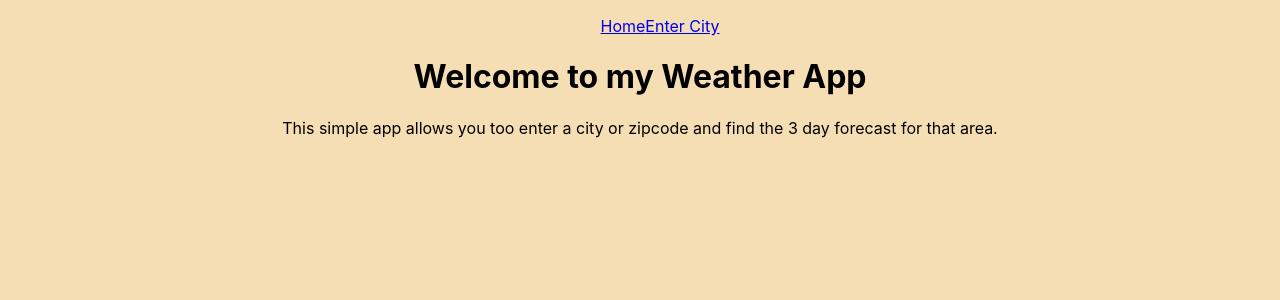
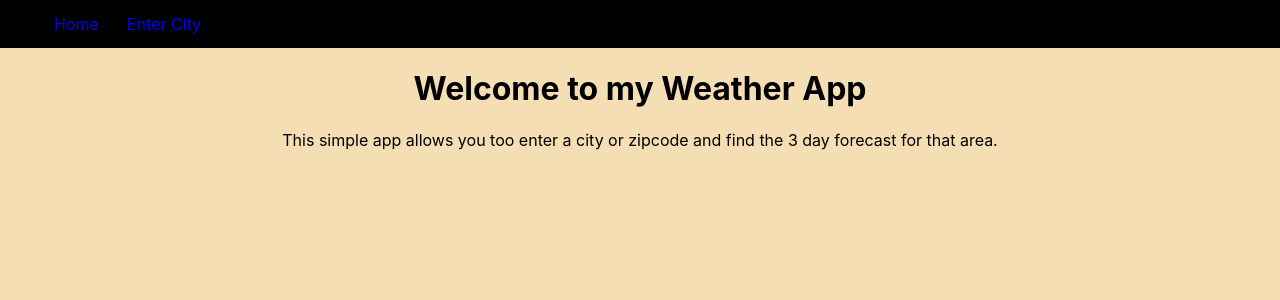
Before and after one commit to EmmanouilRichman/weather-app, a React (Create React App) app: page / in a window 1280 px wide. Shown: the top 300 px of the page. Built offline with nearby package versions, Linux system fonts and the light colour scheme.

Commit message:
Style Navbar and weather components

```diff
--- a/package.json
+++ b/package.json
@@ -1,6 +1,5 @@
 {
   "homepage": "https://emmanouilrichman.github.io/weather-app/",
-
   "name": "weather-app",
   "version": "0.1.0",
   "private": true,
@@ -14,6 +13,7 @@
     "react-hook-form": "^6.11.5",
     "react-router-dom": "^5.2.0",
     "react-scripts": "4.0.1",
+    "styled-components": "^5.2.1",
     "web-vitals": "^0.2.4"
   },
   "scripts": {
--- a/src/Components/Navbar.js
+++ b/src/Components/Navbar.js
@@ -1,17 +1,11 @@
 import React from 'react'
-import { Switch, Link } from 'react-router-dom';
+import { Link } from 'react-router-dom';
 
 export default function Navbar() {
     return (
-        <div>
-            <ul>
-            <Switch>
-                <Link to="/">Home</Link>
-            </Switch>
-            <Switch>
-                <Link to="/getinfo">Enter City</Link>
-            </Switch>
+            <ul className="nav">
+                    <li><Link to="/" style={{ textDecoration: 'inherit' }}>Home</Link></li>
+                    <li><Link to="/getinfo" style={{ textDecoration: 'inherit' }}>Enter City</Link></li>
             </ul>
-        </div>
     );
 }
--- a/src/Views/GetInfo.js
+++ b/src/Views/GetInfo.js
@@ -13,9 +13,9 @@ function handleSubmit(){
     if(redirect === false){
     return (
         <div>
-            <h1>Please Enter Your Desired City</h1>
+            <h1>Please Enter Your Desired City/Zip</h1>
             <form onSubmit={handleSubmit}>
-               <label>City: </label>
+               <label>City/Zip: </label>
                <input type="text" value={city} onChange={e => setCity(e.target.value)} required />
                <br></br>
                 <button type="submit" value="Submit">Submit</button>
--- a/src/Views/Weather.js
+++ b/src/Views/Weather.js
@@ -26,15 +26,15 @@ export default function Weather(props) {
     // console.log(forecast[0].date);
     return (
         <div>
-            <h1>3 Day forecast for {name}, {region}, {country}</h1>
+            <h1>Three Day forecast for {name}, {region}, {country}</h1>
 
                 {forecast.map(day =>{
                    return(
                     <div className="Row">
                         <div className="Col">
+                            <h3>{day.date}</h3>
                             <img src={day.day.condition.icon} alt="conditions"></img>
-                            <h3>{day.date}</h3>
-                            <p>{day.day.avgtemp_f}</p>
+                            <p>{day.day.avgtemp_f}<span>&#8457;</span></p>
                             <p>{day.day.condition.text}</p>
                         </div>
                    </div>
--- a/src/index.js
+++ b/src/index.js
@@ -1,6 +1,7 @@
 import React from 'react';
 import ReactDOM from 'react-dom';
 import './index.css';
+import './navbar.css';
 import App from './App';
 
 ReactDOM.render(
--- /dev/null
+++ b/src/navbar.css
@@ -0,0 +1,15 @@
+.nav {
+    overflow: hidden;
+    background-color: black;
+    margin-top: 0;
+    list-style: none;
+  }
+
+  .nav li {
+    float: left;
+    display: block;
+    text-align: center;
+    padding: 14px;
+    text-decoration: none;
+    color: white;
+  }
--- a/src/weather.css
+++ b/src/weather.css
@@ -1,4 +1,11 @@
 .Row{
-    float: inline-start;
-    justify-content: center;
+    /* float: inline-start;
+    justify-content: center; */
+    flex: left;
+    width: 150px;
+    margin: 0 auto;
 }
+
+.Col{
+    border: 1px solid black;
+}
```
Also changed, not shown: 2 other files (tests, documents, lock files or other folders).
